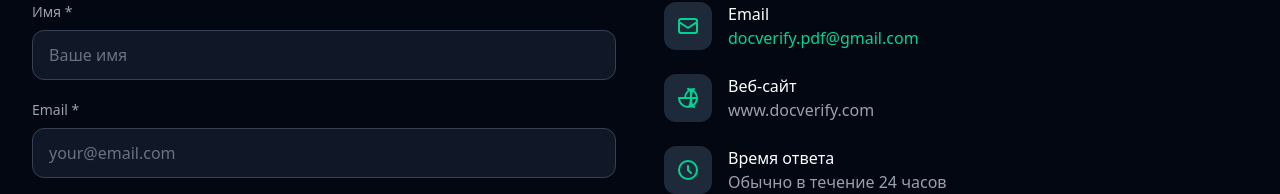
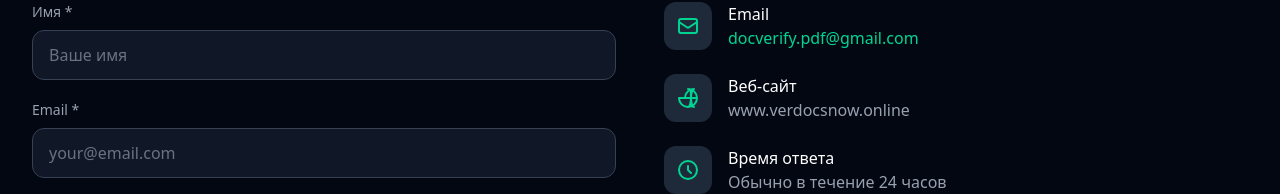
Before and after one commit to Hyperion612/Project_PDF_DocVerify, a React (Vite) app: page /#/contact in a window 1280 px wide. Shown: the part 507-701 px from the top of the page. Built offline with nearby package versions, Linux system fonts and the light colour scheme.

Commit message:
Редактирование-настройка почты

```diff
--- a/src/App.tsx
+++ b/src/App.tsx
@@ -13,7 +13,7 @@ import HistoryPage from './pages/HistoryPage';
 function App() {
   return (
     <Router>
-      <div className="min-h-screen flex flex-col bg-gray-950 text-white">
+      <div className="min-h-[100dvh] flex flex-col bg-gray-950 text-white overflow-x-hidden">
         <Header />
         <main className="flex-1">
           <Routes>
--- a/src/index.css
+++ b/src/index.css
@@ -8,6 +8,9 @@
   body {
     -webkit-font-smoothing: antialiased;
     -moz-osx-font-smoothing: grayscale;
+    overflow-x: hidden;
+    width: 100%;
+    position: relative;
   }
 
   ::selection {
--- a/src/pages/ContactPage.tsx
+++ b/src/pages/ContactPage.tsx
@@ -256,7 +256,7 @@ export default function ContactPage() {
                   </div>
                   <div>
                     <h3 className="text-white font-medium">Email</h3>
-                    <a href="mailto:hello@docverify.com" className="text-emerald-400 hover:underline">
+                    <a href="mailto:docverify.pdf@gmail.com" className="text-emerald-400 hover:underline">
                       docverify.pdf@gmail.com
                     </a>
                   </div>
@@ -275,7 +275,7 @@ export default function ContactPage() {
                   </div>
                   <div>
                     <h3 className="text-white font-medium">Веб-сайт</h3>
-                    <p className="text-gray-400">www.docverify.com</p>
+                    <p className="text-gray-400">www.verdocsnow.online</p>
                   </div>
                 </div>
 
```
